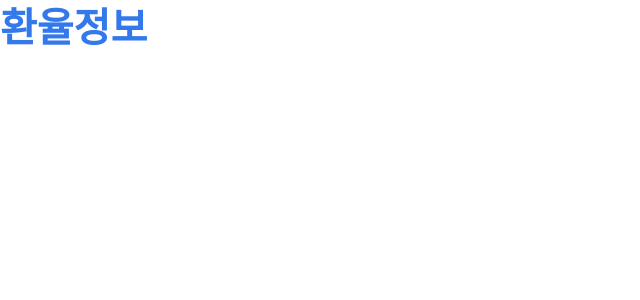
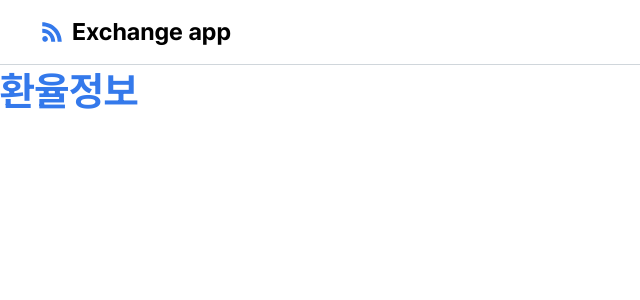
Before and after one commit to zeriong/switchwon-task, a Next.js app in the folder apps/web/: page / in a window 1280 px wide. Shown: the top 300 px of the page, without its empty margins (0-640 px from the left). Built offline with nearby package versions, Linux system fonts and the light colour scheme.

Commit message:
feat: wdigets/header 추가 및 main 레이아웃 구성

```diff
--- /dev/null
+++ b/apps/web/src/app/(main)/history/page.tsx
@@ -0,0 +1,7 @@
+export default function History() {
+	return (
+		<div>
+			<h1>History</h1>
+		</div>
+	);
+}
--- /dev/null
+++ b/apps/web/src/app/(main)/layout.tsx
@@ -0,0 +1,10 @@
+import Header from "@/widgets/header/Header";
+
+export default function MainLayout({ children }: { children: React.ReactNode }) {
+  return (
+    <div>
+      <Header />
+      {children}
+    </div>
+  );
+}
--- /dev/null
+++ b/apps/web/src/app/(main)/page.tsx
@@ -0,0 +1,7 @@
+export default function Home() {
+	return (
+		<div className="text-[40px] font-[700] text-pr-blue-500">
+			<main className="">환율정보</main>
+		</div>
+	);
+}
--- a/apps/web/src/app/history/page.tsx
+++ /dev/null
@@ -1,7 +0,0 @@
-export default function History() {
-  return (
-    <div>
-      <h1>History</h1>
-    </div>
-  );
-}
--- a/apps/web/src/app/layout.tsx
+++ b/apps/web/src/app/layout.tsx
@@ -11,7 +11,7 @@ const myLocalFont = localFont({
 			style: "normal",
 		},
 	],
-  variable: "--font-sans", // CSS 변수명
+	variable: "--font-pretendard", // CSS 변수명
 	display: "swap",
 });
 
--- a/apps/web/src/app/page.tsx
+++ /dev/null
@@ -1,7 +0,0 @@
-export default function Home() {
-  return (
-    <div className="text-[40px] font-[700] text-pr-blue-500">
-      <main className="">환율정보</main>
-    </div>
-  );
-}
--- a/apps/web/src/proxy.ts
+++ b/apps/web/src/proxy.ts
@@ -7,5 +7,7 @@ export default function proxy(request: NextRequest) {
 }
 
 export const config = {
-	matcher: ["/((?!api|_next/static|_next/image|favicon.ico|switchwon_icon.jpg|.well-known).*)"],
+	matcher: [
+		"/((?!api|_next/static|_next/image|favicon.ico|switchwon_icon.jpg|.well-known).*)",
+	],
 };
--- /dev/null
+++ b/apps/web/src/widgets/header/Header.tsx
@@ -0,0 +1,11 @@
+import Image from "next/image";
+import logo from "@/shared/assets/svg/logo.svg";
+
+export default function Header() {
+	return (
+		<header className="flex items-center gap-2 px-10 py-4 border-b border-pr-gray-300 m-0">
+			<Image src={logo} alt="header icon" width={24} height={24} />
+			<h1 className="text-2xl font-bold">Exchange app</h1>
+		</header>
+	);
+}
```
Also changed, not shown: apps/web/src/app/login/page.tsx (+5 -5 lines). Lines whose indentation alone changed are shown as unchanged.
